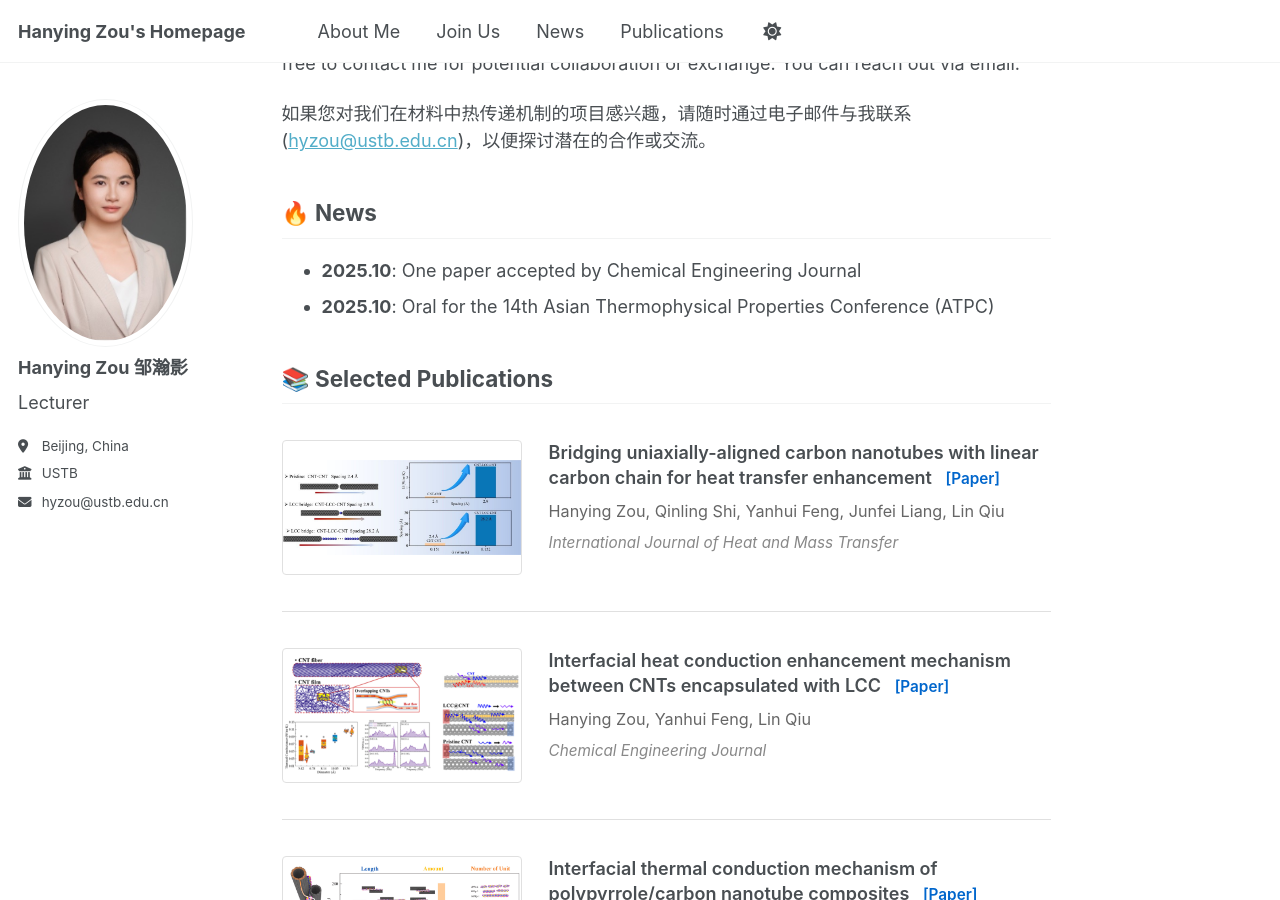
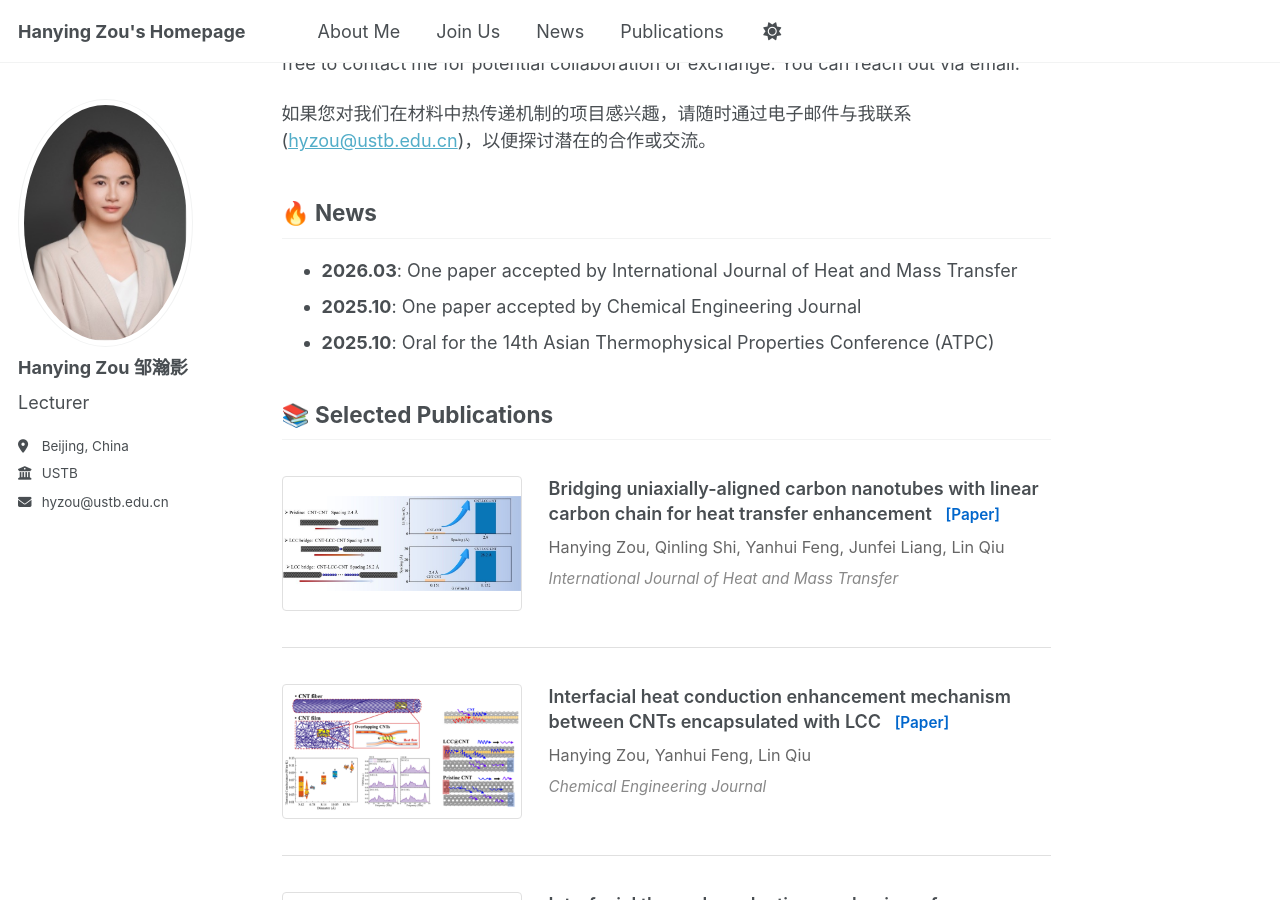
Before and after one commit to Chandery/ZHY-Homepage, a Jekyll site: the page built from _pages/about.md, in a window 1280 px wide and 900 px high, scrolled down 402 px. Built offline with Jekyll 4.4.1, drawn with Linux system fonts in a browser that asks for light colours; a script bundle is joined from its source files by our own code; library files that are not in the unit come from our copies.

Commit message:
update news

```diff
--- a/_pages/about.md
+++ b/_pages/about.md
@@ -27,7 +27,7 @@ If you are interested in our projects on heat transfer mechanisms in materials,
 
 ## 🔥 News
 {: #news .section}
-
+- **2026.03**: One paper accepted by International Journal of Heat and Mass Transfer
 - **2025.10**: One paper accepted by Chemical Engineering Journal
 - **2025.10**: Oral for the 14th Asian Thermophysical Properties Conference (ATPC)
 
```
